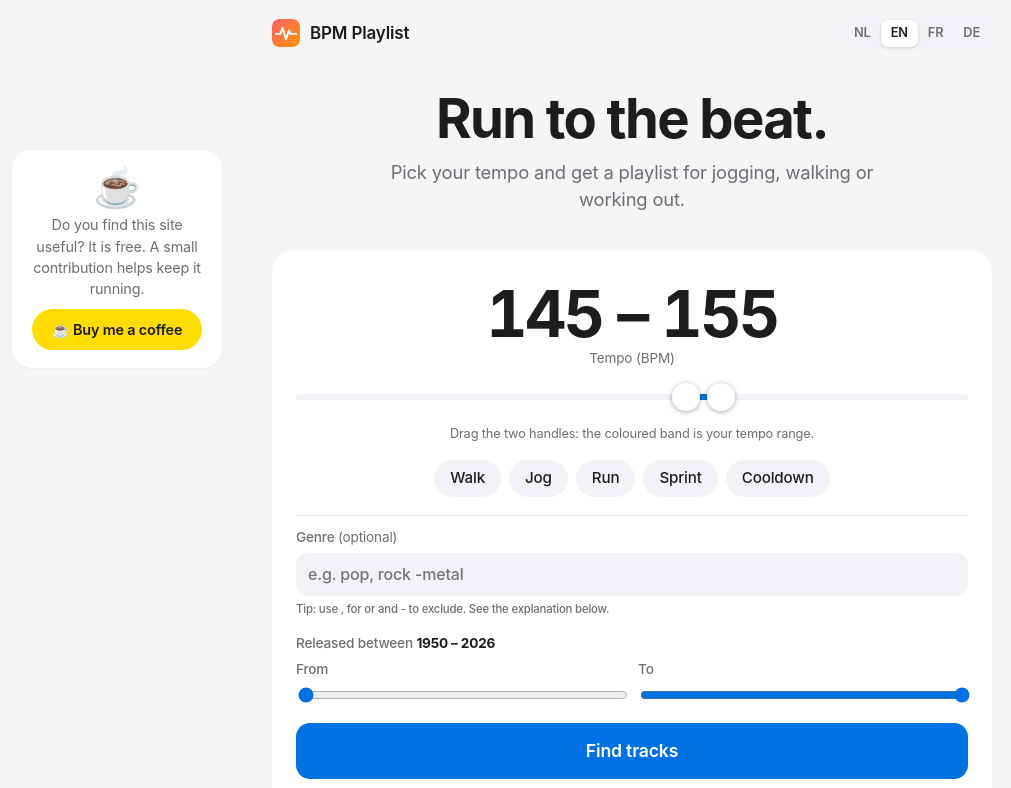
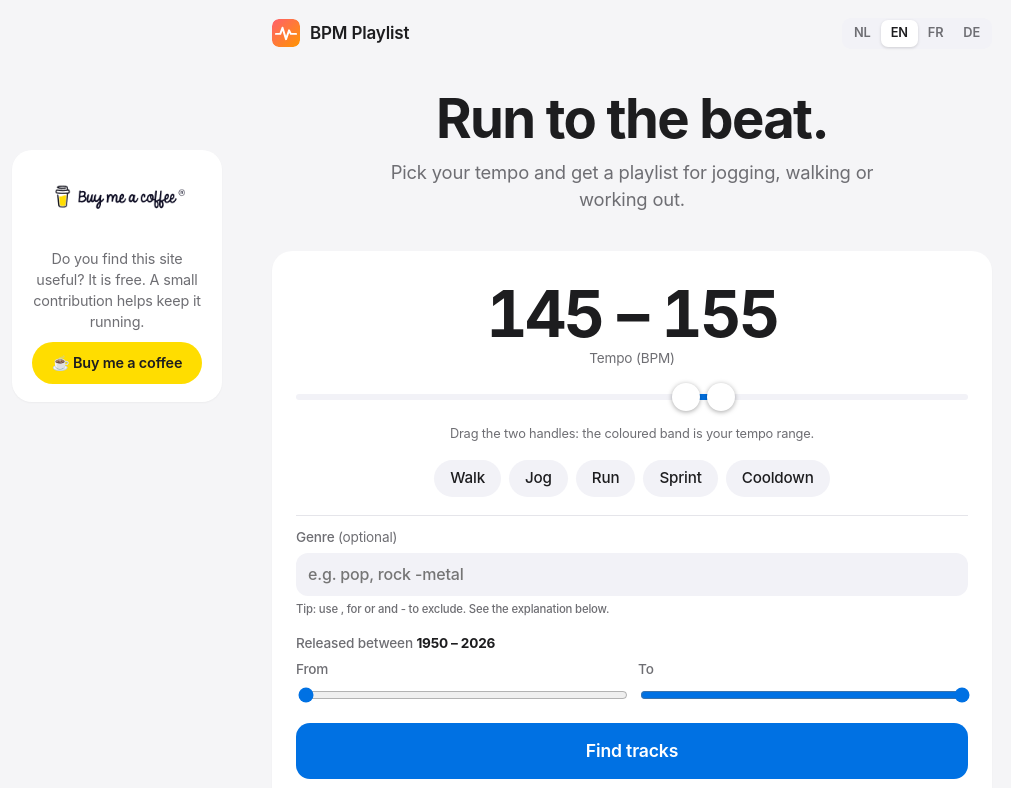
Before and after one commit to vandaemb/bpm-playlist-maker, a website with bundled scripts: page public/index.html in a window 1280 px wide. Shown: the top 788 px of the page, without its empty margins (8-1019 px from the left). Built offline with nearby package versions, Linux system fonts and the light colour scheme.

Commit message:
Buy Me a Coffee-logo op de donatiekaart
Co-Authored-By: Claude Sonnet 5.5 <noreply@anthropic.com>
Claude-Session: https://claude.ai/code/session_0141azf1R4coEvanfwL9eU2n

```diff
--- a/public/index.html
+++ b/public/index.html
@@ -140,7 +140,7 @@
       <details><summary data-i18n="faq.q6"></summary><p data-i18n="faq.a6"></p></details>
     </section>
     <section class="coffee">
-      <span class="cup" aria-hidden="true">&#9749;</span>
+      <a href="https://buymeacoffee.com/marcvd" target="_blank" rel="noopener" class="bmc-link"><img class="bmc" src="bmc-logo.png" alt="Buy me a coffee" width="196" height="66"></a>
       <p data-i18n="coffee.text"></p>
       <a class="pill" href="https://buymeacoffee.com/marcvd" target="_blank" rel="noopener">&#9749; <span data-i18n="coffee.link">Buy me a coffee</span></a>
     </section>
--- a/public/style.css
+++ b/public/style.css
@@ -203,3 +203,6 @@ footer a { color: inherit; }
 }
 .coffee .cup { display: none; }
 @media (min-width: 1200px) { .coffee .cup { display: block; } }
+
+.bmc-link { display: inline-block; margin-bottom: 12px; }
+.bmc { display: block; width: 170px; max-width: 100%; height: auto; background: #fff; border-radius: 12px; padding: 6px 10px; }
```
Also changed, not shown: public/bmc-logo.png (added).
